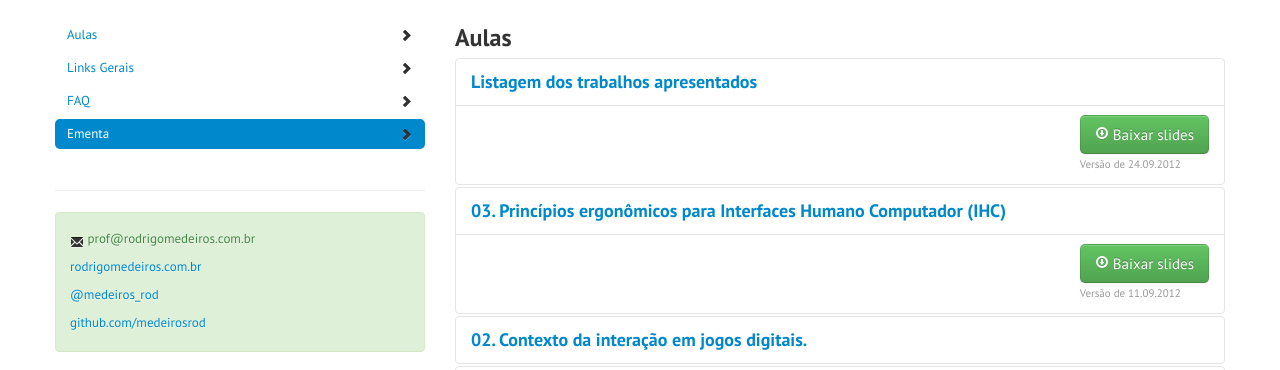
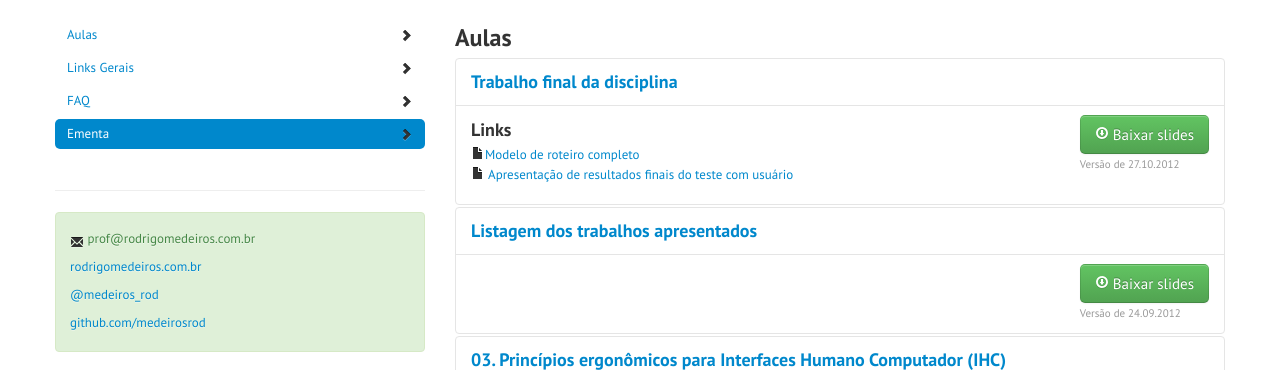
Before and after one commit to medeirosrod/analise2012.2, a plain HTML site: page index.html in a window 1280 px wide. Shown: the part 132-502 px from the top of the page. Drawn offline with nearby package versions, Linux system fonts and the light colour scheme.

Commit message:
add trabalho final

```diff
--- a/index.html
+++ b/index.html
@@ -24,7 +24,7 @@ Qualquer coisa procurar o @rdmuniz :)
 
     <div class="container">
           <div class="page-header">
-            <h1> Análise de interfaces 2012.2 <small>Rodrigo Medeiros</small> <small class="pull-right">Última atualização 11.09.2012</small></h1>
+            <h1> Análise de interfaces 2012.2 <small>Rodrigo Medeiros</small> <small class="pull-right">Última atualização 27.10.2012</small></h1>
           </div>
 
       <div class="row" id="content">
@@ -67,17 +67,44 @@ Qualquer coisa procurar o @rdmuniz :)
 
             <div class="accordion" id="accordionAulas">
 
+            <div class="accordion-group">
+                  <div class="accordion-heading">
+                    <h3>
+                      <a class="accordion-toggle" data-toggle="collapse" data-parent="#accordionAulas" data-target="#aula-lista">
+                        Trabalho final da disciplina
+                      </a>
+                    </h3>
+                  </div>
+
+                  <div id="aula-lista" class="accordion-body collapse in">
+                    <div class="accordion-inner">
+                          <p class="pull-right">
+                            <a href="downloads/analise-trabalho-final.doc" class="btn btn-success btn-large"><i class="icon-download icon-white"></i> Baixar slides</a><br>
+                            <small>Versão de 27.10.2012</small>
+                          </p>
+
+                          <h3>Links</h3>
+                          <ul class="unstyled">
+                            <li>
+                              <a href="downloads/roteiro-completo.pdf"><i class="icon-file"></i>Modelo de roteiro completo</a>
+                            </li>
+                            <li><a href="downloads/apresentacao-final.pdf"><i class="icon-file"></i> Apresentação de resultados finais do teste com usuário</a></li>
+                          </ul>
+
+                    </div>
+                  </div>
+                </div><!-- accordion-group -->
 
              <div class="accordion-group">
                   <div class="accordion-heading">
                     <h3>
-                      <a class="accordion-toggle" data-toggle="collapse" data-parent="#accordionAulas" data-target="#aula-principios">
+                      <a class="accordion-toggle" data-toggle="collapse" data-parent="#accordionAulas" data-target="#aula-lista">
                       Listagem dos trabalhos apresentados
                       </a>
                     </h3>
                   </div>
 
-                  <div id="aula-principios" class="accordion-body collapse in">
+                  <div id="aula-lista" class="accordion-body collapse in">
                     <div class="accordion-inner">
                           <p class="pull-right">
                             <a href="downloads/analise-trabalhos.pdf" class="btn btn-success btn-large"><i class="icon-download icon-white"></i> Baixar slides</a><br>
@@ -96,7 +123,7 @@ Qualquer coisa procurar o @rdmuniz :)
                     </h3>
                   </div>
 
-                  <div id="aula-principios" class="accordion-body collapse in">
+                  <div id="aula-principios" class="accordion-body collapse">
                     <div class="accordion-inner">
                           <p class="pull-right">
                             <a href="downloads/analise-aula4.pdf" class="btn btn-success btn-large"><i class="icon-download icon-white"></i> Baixar slides</a><br>
```
Also changed, not shown: 5 other files.
